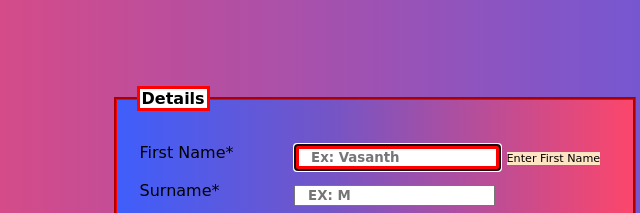
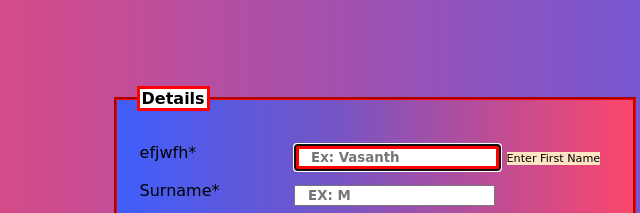
Before and after one commit to VasanthMuthupandiyan/Form.github.io, a plain HTML site: page index.html in a window 1280 px wide. Shown: the top 213 px of the page, 265-905 px from the left. Drawn offline with Linux system fonts and the light colour scheme; a web font is replaced by a local one.

Commit message:
index.html

```diff
--- a/index.html
+++ b/index.html
@@ -21,7 +21,7 @@
             <legend>Details</legend>
             <table>
                <tr>
-                  <td><label for="">First Name*</label></td>
+                  <td><label for="">efjwfh*</label></td>
                   <td>
                      <input
                         type="text"
```
